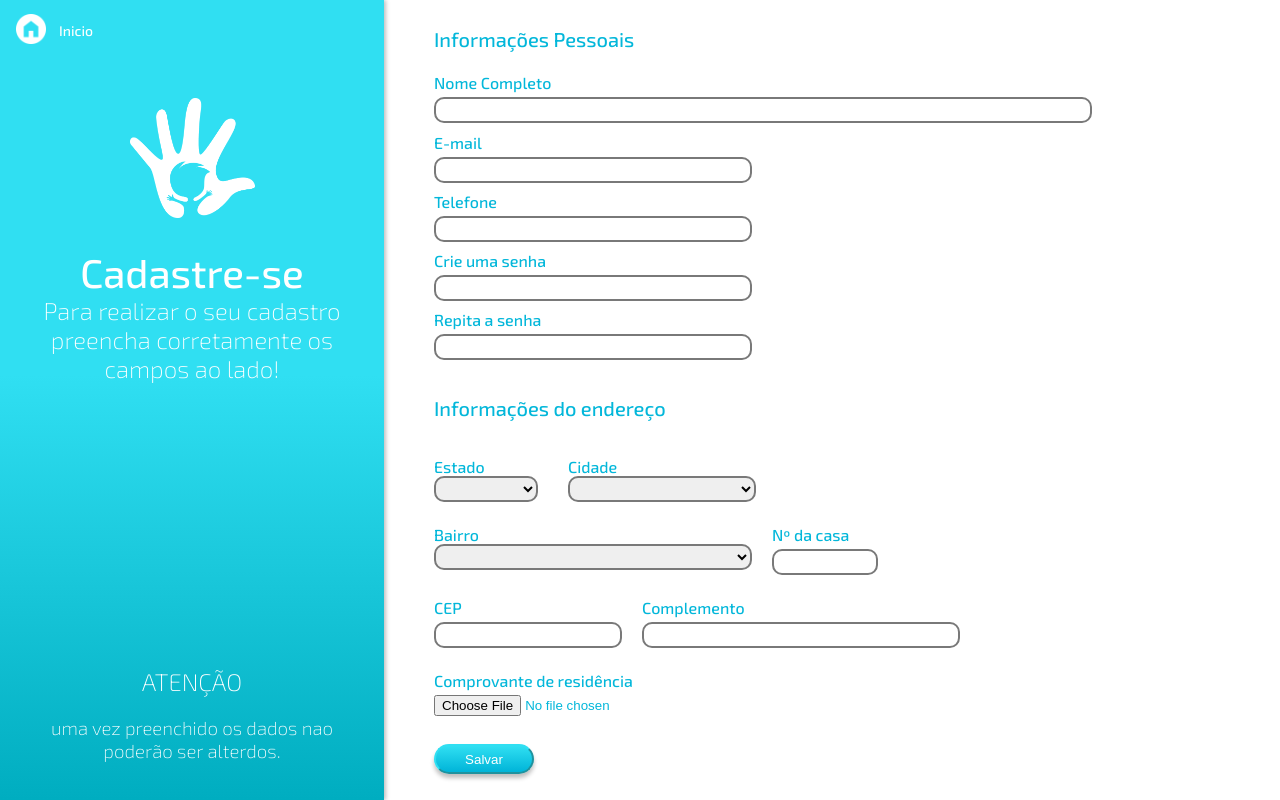
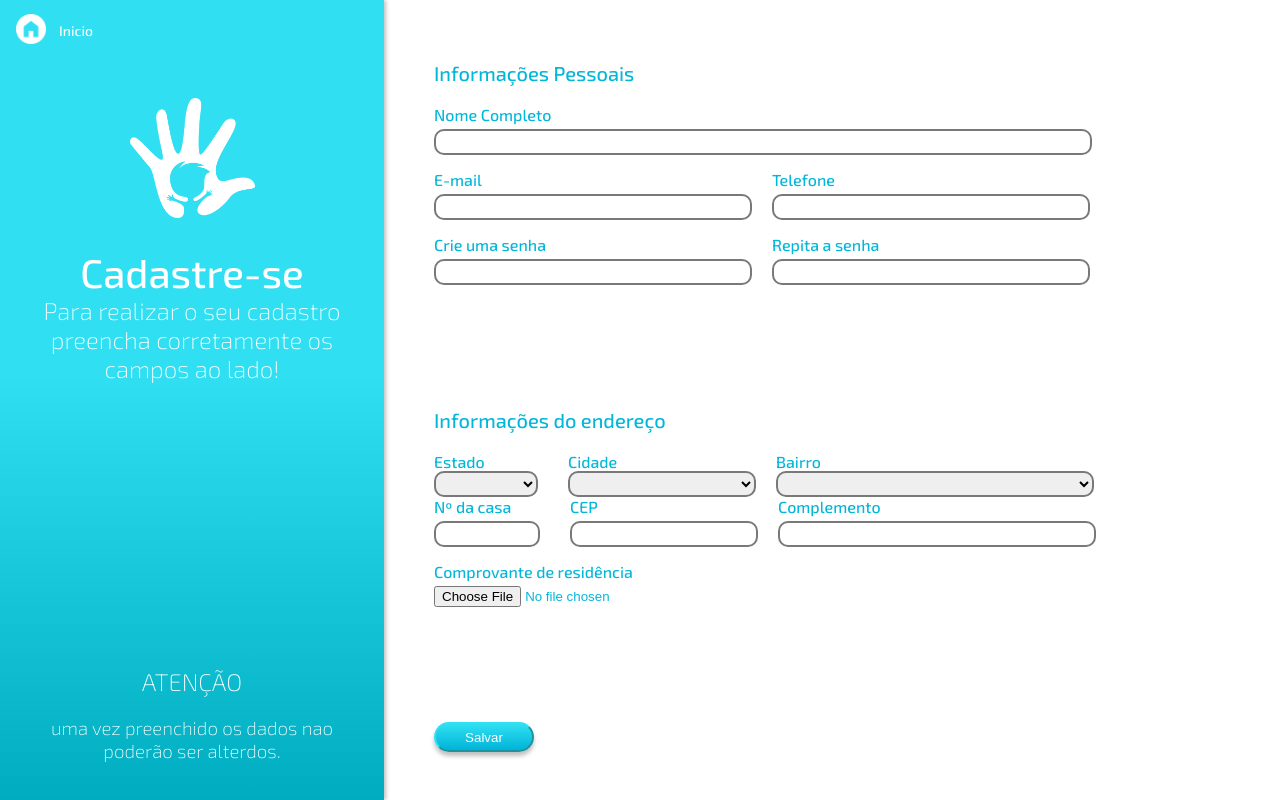
Before and after one commit to freitasvin/projeto-integrador-pw-front, a React (Create React App) app: page /sign-up in a window 1280 px wide. Built offline with nearby package versions, Linux system fonts and the light colour scheme.

Commit message:
Refactor SingUp form

```diff
--- a/src/pages/Sing-up/styles/index.js
+++ b/src/pages/Sing-up/styles/index.js
@@ -7,25 +7,34 @@
 `;
 
 export const MainStyle = styled.div`
+    font-weight: 500;
+    color: #03B7DA;
+    height: 100vh;
     display: flex;
+    flex-basis: 75%;
     flex-direction: column;
     padding-left: 50px;
-  padding-right: 200px;
-  margin-bottom: 2%;
+    padding-right: 100px;
+    justify-content: space-around;
 
   h1 {
     color: #03B7DA;
     font-size: 20px;
     font-weight: 500;
     flex-basis: 100%;
+    margin-bottom: 20px;
   }
 `;
 
 export const FormStyled = styled.form`
-  flex-basis: 50%;
   display: flex;
   flex-wrap: wrap;
-  margin-top: 2%;
+  float: left;
+  align-items: center;
+
+  input {
+    margin-bottom: 15px;
+  }
 `;
 
 export const BreakStyle = styled.div`
```
Lines whose indentation alone changed are shown as unchanged.
